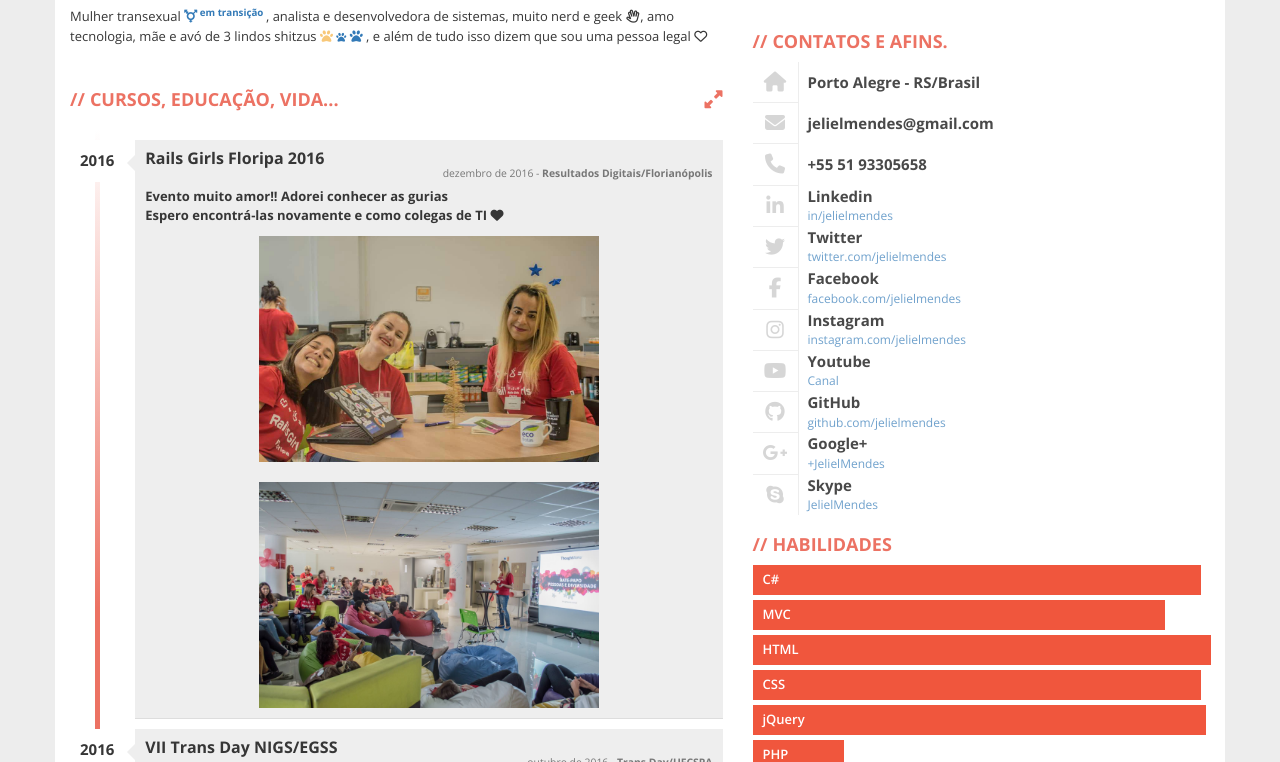
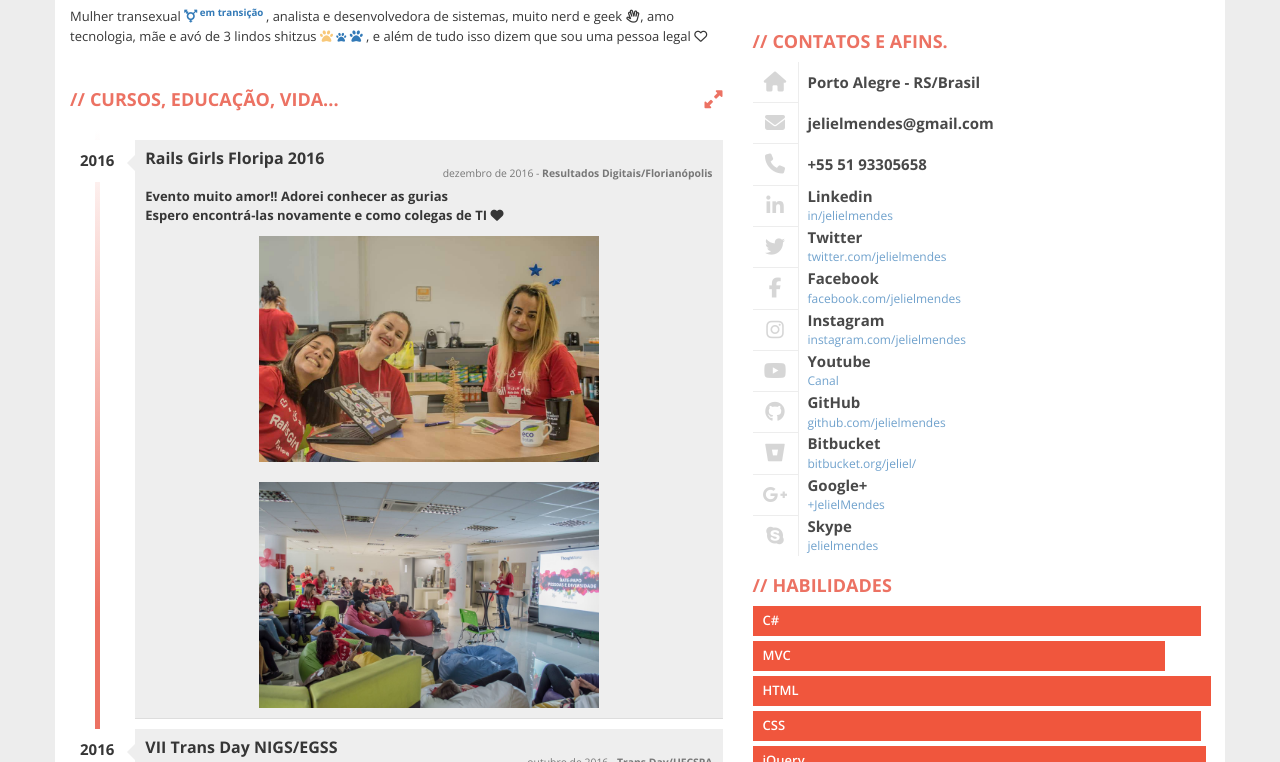
Before and after one commit to evlymn/site, a plain HTML site: page index.html in a window 1280 px wide. Shown: the part 338-1100 px from the top of the page. Drawn offline with nearby package versions, Linux system fonts and the light colour scheme; a script that the page names is missing.

Commit message:
add link para bitbucket em contatos

```diff
--- a/index.html
+++ b/index.html
@@ -1026,6 +1026,11 @@
                             <div class="title pull-right">GitHub</div>
                             <div class="description pull-right"><a href="https://github.com/jelielmendes">github.com/jelielmendes</a></div>
                         </div>
+                         <div class="contact-item">
+                            <div class="icon pull-left text-center"><span class="fa fa-bitbucket fa-fw"></span></div>
+                            <div class="title pull-right">Bitbucket</div>
+                            <div class="description pull-right"><a href="https://bitbucket.org/jeliel/">bitbucket.org/jeliel/</a></div>
+                        </div>
                         <div class="contact-item">
                             <div class="icon pull-left text-center"><span class="fa fa-google-plus fa-fw"></span></div>
                             <div class="title pull-right">Google+</div>
@@ -1034,7 +1039,7 @@
                         <div class="contact-item">
                             <div class="icon pull-left text-center"><span class="fa fa-skype fa-fw"></span></div>
                             <div class="title pull-right">Skype</div>
-                            <div class="description pull-right"><a href="skype:jelielmendes?dropdown">JelielMendes</a></div>
+                            <div class="description pull-right"><a href="skype:jelielmendes?dropdown">jelielmendes</a></div>
                         </div>
                     </div>
                 </div>
```
